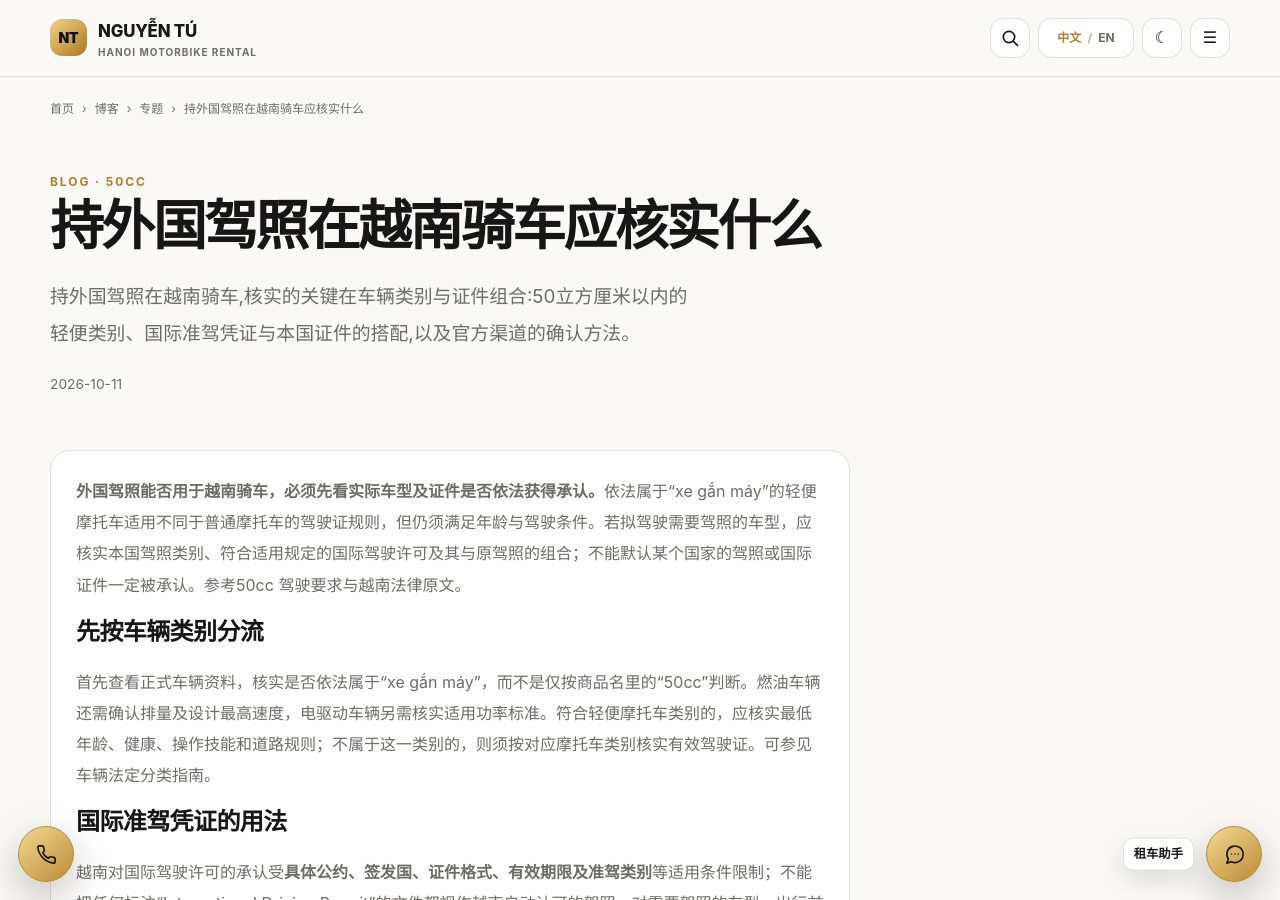
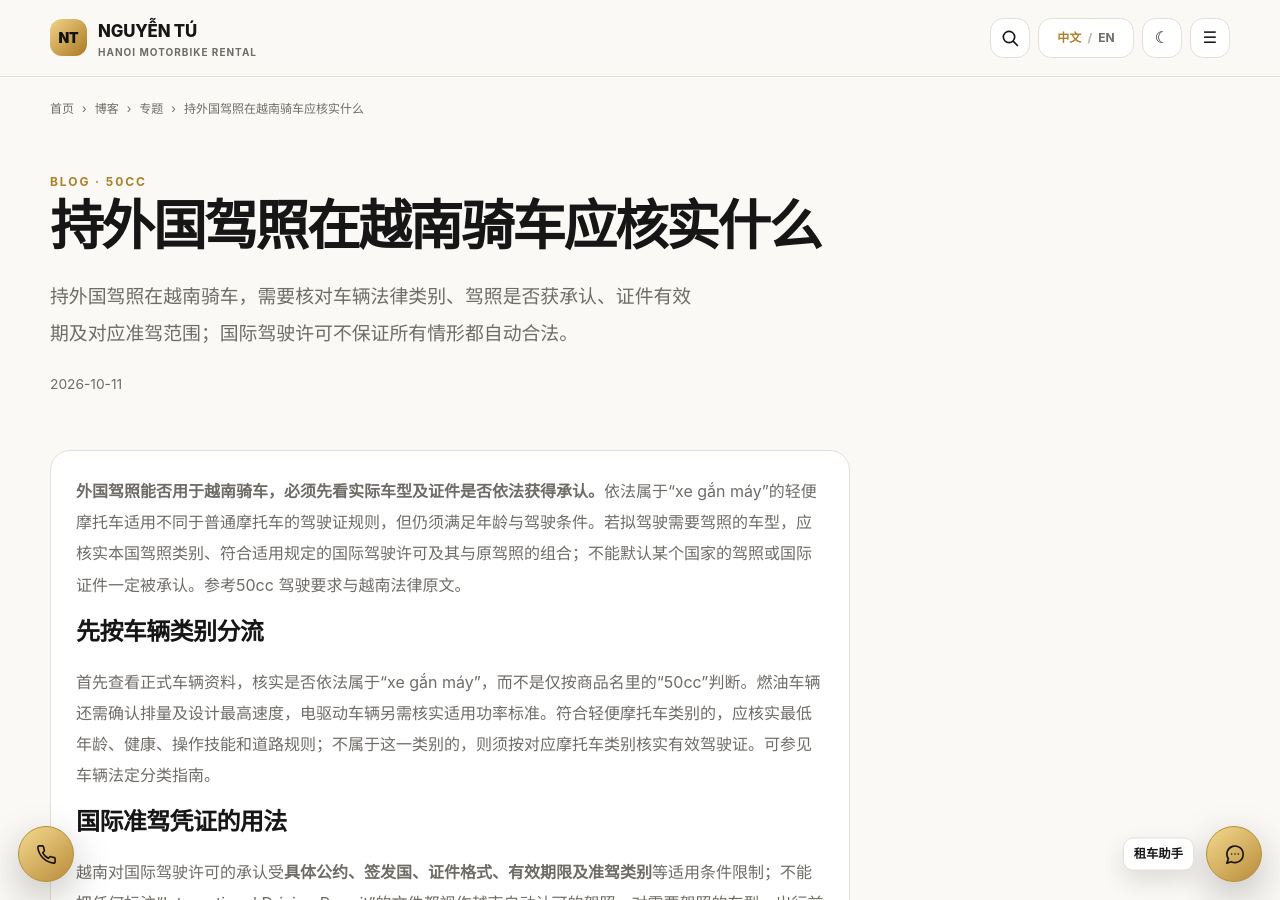
Before and after one commit to thuexemayhanoi/china, a Jekyll site: the page built from _posts/2026-10-11-hanoi-fifty-rules-08.md, in a window 1280 px wide and 900 px high. Built offline with Jekyll 4.4.1, drawn with Linux system fonts in a browser that asks for light colours.

Commit message:
seo(china): align post description and modified date with corrected factual answer

```diff
--- a/_posts/2026-10-11-hanoi-fifty-rules-08.md
+++ b/_posts/2026-10-11-hanoi-fifty-rules-08.md
@@ -5,7 +5,8 @@ topic: "50cc"
 subtopic: "requirements"
 permalink: "/blog/hanoi-fifty-rules-08/"
 title: "持外国驾照在越南骑车应核实什么"
-description: "持外国驾照在越南骑车,核实的关键在车辆类别与证件组合:50立方厘米以内的轻便类别、国际准驾凭证与本国证件的搭配,以及官方渠道的确认方法。"
+description: "持外国驾照在越南骑车，需要核对车辆法律类别、驾照是否获承认、证件有效期及对应准驾范围；国际驾驶许可不保证所有情形都自动合法。"
+last_modified_at: "2026-10-12"
 primary_keyword: "河内50cc驾驶要求"
 source_notes: "Vietnam Law 36/2024/QH15 on road traffic order and safety (vanban.chinhphu.vn/?pageid=27160&docid=211194&classid=1&typegroupid=3); Decree 168/2024/ND-CP on traffic violations via https://vanban.chinhphu.vn"
 date: "2026-10-11 21:13:54 +0700"
```
